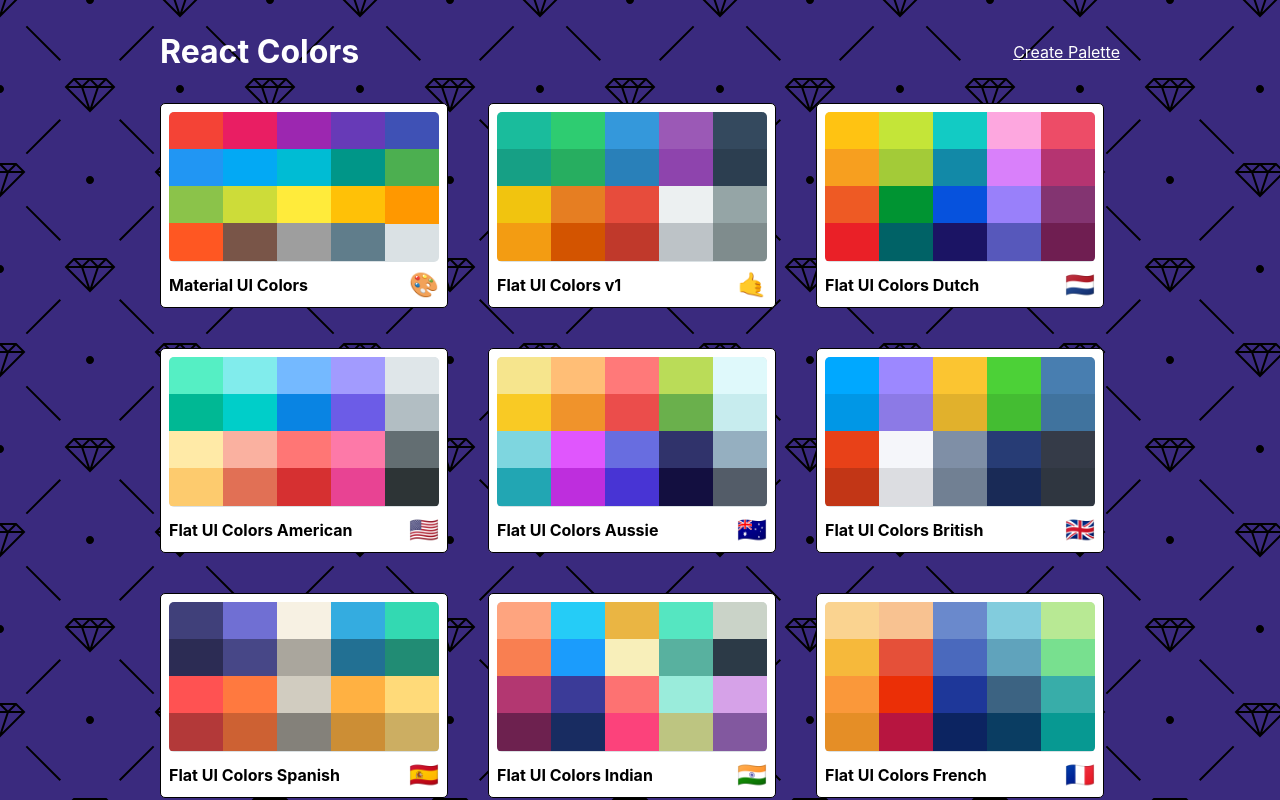
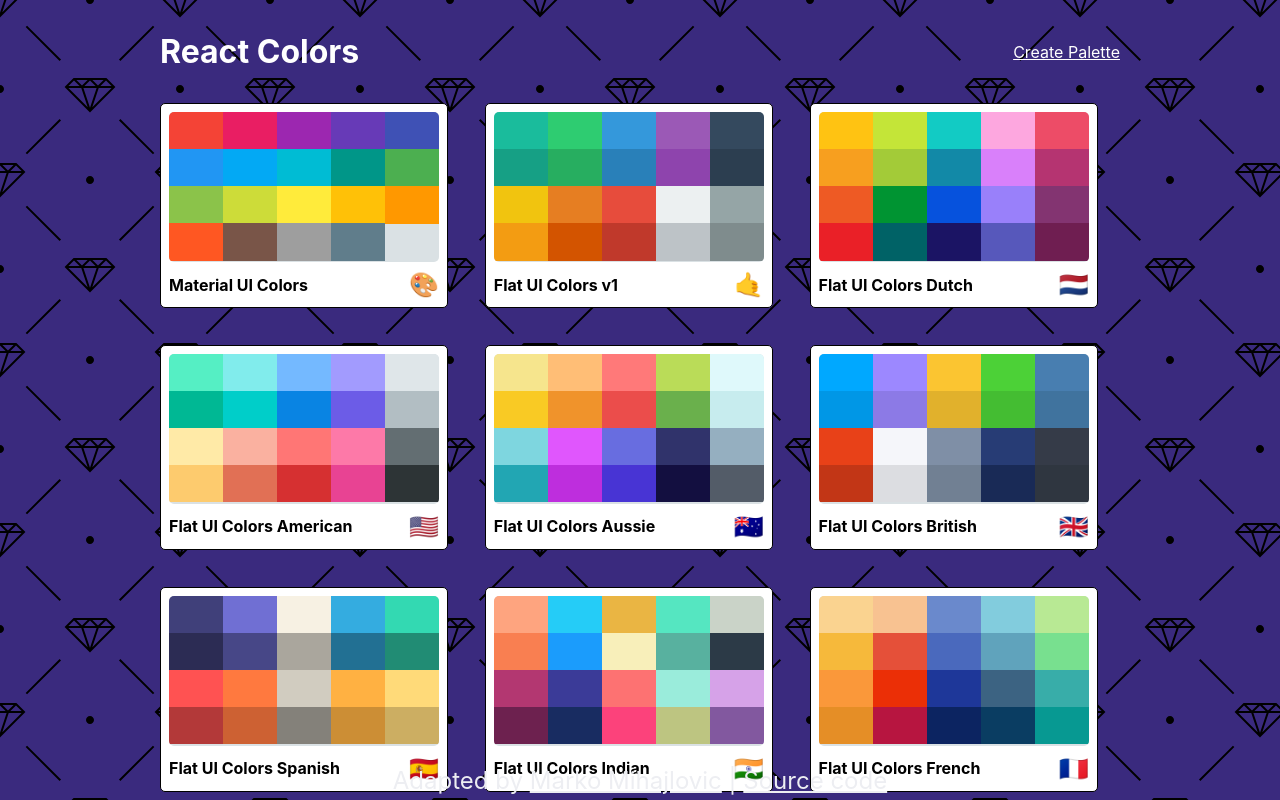
Before and after one commit to MarkoMihajlovicGit/mmcolors-generator, a React (Create React App) app: page / in a window 1280 px wide. Built offline with nearby package versions, Linux system fonts and the light colour scheme.

Commit message:
added footer with my github links

```diff
--- a/src/App.css
+++ b/src/App.css
@@ -0,0 +1,5 @@
+/* .App {
+  height: 100%;
+  width: 100%;
+  overflow: hidden;
+} */
--- a/src/App.js
+++ b/src/App.js
@@ -50,6 +50,8 @@
   };
 
   render() {
+    const { palettes } = this.state;
+    const { findPalette, savePalette, deletePalette } = this;
     return (
       <Route
         render={({ location }) => (
@@ -62,9 +64,9 @@
                   render={routeProps => (
                     <Page>
                       <NewPaletteForm
-                        savePalette={this.savePalette}
+                        savePalette={savePalette}
                         {...routeProps}
-                        palettes={this.state.palettes}
+                        palettes={palettes}
                       ></NewPaletteForm>
                     </Page>
                   )}
@@ -75,8 +77,8 @@
                   render={routeProps => (
                     <Page>
                       <PaletteList
-                        palettes={this.state.palettes}
-                        deletePalette={this.deletePalette}
+                        palettes={palettes}
+                        deletePalette={deletePalette}
                         {...routeProps}
                       ></PaletteList>
                     </Page>
@@ -89,7 +91,7 @@
                     <Page>
                       <Palette
                         palette={generatePalette(
-                          this.findPalette(routeProps.match.params.id)
+                          findPalette(routeProps.match.params.id)
                         )}
                       />
                     </Page>
@@ -103,7 +105,7 @@
                       <SingleColorPalette
                         colorId={routeProps.match.params.colorId}
                         palette={generatePalette(
-                          this.findPalette(routeProps.match.params.paletteId)
+                          findPalette(routeProps.match.params.paletteId)
                         )}
                       />
                     </Page>
@@ -113,8 +115,8 @@
                   render={routeProps => (
                     <Page>
                       <PaletteList
-                        palettes={this.state.palettes}
-                        deletePalette={this.deletePalette}
+                        palettes={palettes}
+                        deletePalette={deletePalette}
                         {...routeProps}
                       ></PaletteList>
                     </Page>
--- a/src/PaletteList.js
+++ b/src/PaletteList.js
@@ -48,6 +48,7 @@
     const { palettes, classes } = this.props;
     const { openDeleteDialog } = this.state;
     return (
+      <>
         <div className={classes.root}>
           <div className={classes.container}>
             <nav className={classes.nav}>
@@ -91,7 +92,9 @@
               </ListItem>
               <ListItem button onClick={this.closeDialog}>
                 <ListItemAvatar>
-                <Avatar style={{ backgroundColor: red[100], color: red[600] }}>
+                  <Avatar
+                    style={{ backgroundColor: red[100], color: red[600] }}
+                  >
                     <ClearIcon></ClearIcon>
                   </Avatar>
                 </ListItemAvatar>
@@ -100,6 +103,27 @@
             </List>
           </Dialog>
         </div>
+        <footer className={classes.footer}>
+          <span>
+            Adapted by{' '}
+            <a
+              href="https://github.com/MarkoMihajlovicGit"
+              rel="noopener noreferrer"
+              target="_blank"
+            >
+              Marko Mihajlovic
+            </a>{' '}
+            |{' '}
+            <a
+              href="https://github.com/MarkoMihajlovicGit/React/tree/master/Colt/colors-palette-app"
+              rel="noopener noreferrer"
+              target="_blank"
+            >
+              Source code
+            </a>
+          </span>
+        </footer>
+      </>
     );
   }
 }
--- a/src/index.css
+++ b/src/index.css
@@ -1,3 +1,7 @@
+html {
+  overflow: hidden;
+  height: 100%;
+}
 body {
   margin: 0;
   font-family: -apple-system, BlinkMacSystemFont, 'Segoe UI', 'Roboto', 'Oxygen',
@@ -5,7 +9,8 @@
     sans-serif;
   -webkit-font-smoothing: antialiased;
   -moz-osx-font-smoothing: grayscale;
-  overflow: hidden;
+  height: 100%;
+  overflow: auto;
 }
 
 code {
--- a/src/styles/PaletteListStyles.js
+++ b/src/styles/PaletteListStyles.js
@@ -53,8 +53,9 @@
     boxSizing: 'border-box',
     width: '100%',
     display: 'grid',
+    marginBottom: '1.3rem',
     gridTemplateColumns: 'repeat(3, 30%)',
-    gridGap: '2.5rem',
+    gridGap: '2.3rem',
     [sizes.down('md')]: {
       gridTemplateColumns: 'repeat(2, 50%)',
       gridGap: '2rem'
@@ -63,5 +64,21 @@
       gridTemplateColumns: 'repeat(1, 100%)',
       gridGap: '1.5rem'
     }
+  },
+  footer: {
+    fontSize: '1.5rem',
+    color: '#edeef2',
+    textAlign: 'center',
+    position: 'absolute',
+    bottom: 0,
+    paddingTop: '1.3rem',
+    paddingBottom: '.3rem',
+    width: '100%',
+    '& a': {
+      color: 'inherit'
+    },
+    [sizes.down('xs')]: {
+      fontSize: '1rem'
+    }
   }
 };
```
Lines whose indentation alone changed are shown as unchanged.
